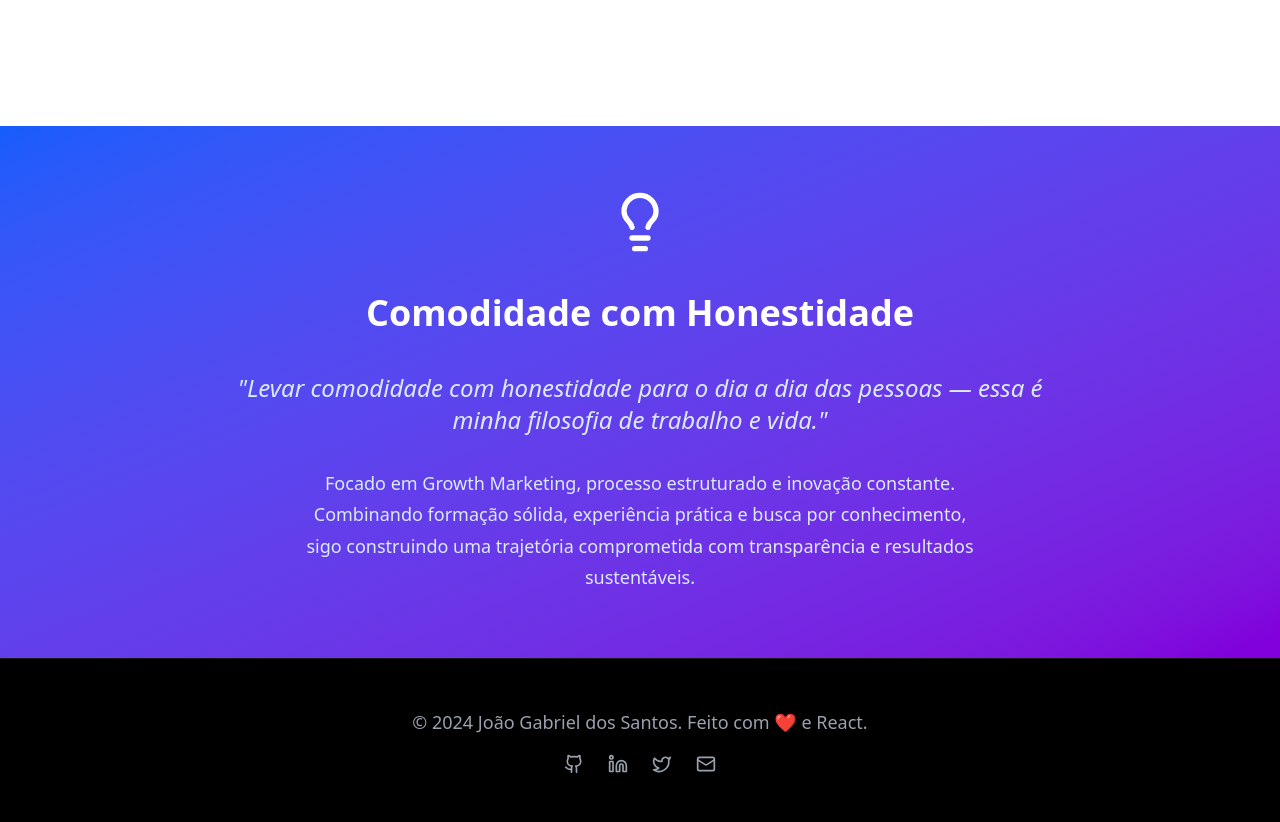
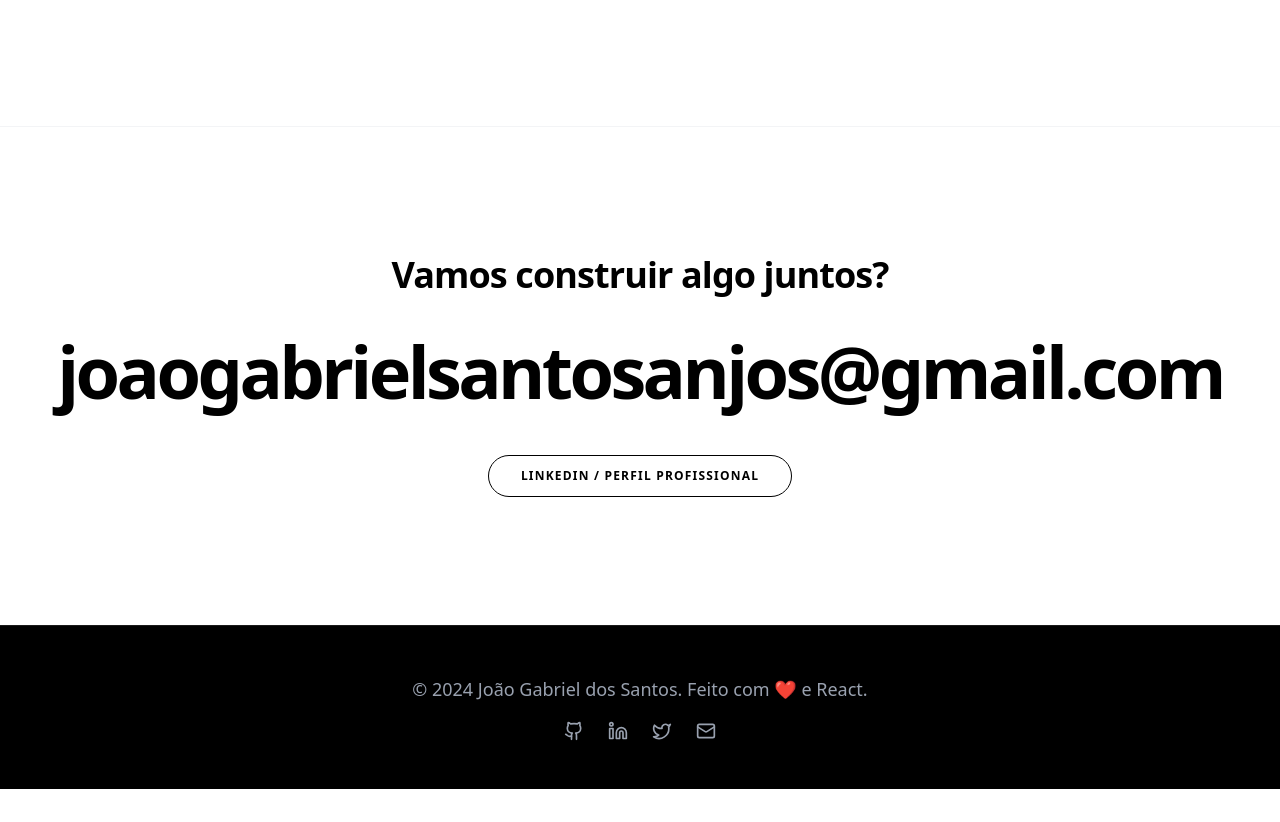
Before and after one commit to jgdosantos/personal, a React (Vite) app: page / in a window 1280 px wide. Shown: the part 2973-3795 px from the top of the page. After the commit the page ends 3762 px from the top, so only its background shows below. Built offline with nearby package versions, Linux system fonts and the light colour scheme.

Commit message:
Replace Philosophy with minimalist Contact section and fix base path

```diff
--- a/src/App.jsx
+++ b/src/App.jsx
@@ -126,10 +126,10 @@ const translations = {
         }
       ]
     },
-    philosophy: {
-      title: "Comodidade com Honestidade",
-      quote: "Levar comodidade com honestidade para o dia a dia das pessoas — essa é minha filosofia de trabalho e vida.",
-      current: "Focado em Growth Marketing, processo estruturado e inovação constante. Combinando formação sólida, experiência prática e busca por conhecimento, sigo construindo uma trajetória comprometida com transparência e resultados sustentáveis."
+    contact: {
+      title: "Vamos construir algo juntos?",
+      email: "joaogabrielsantosanjos@gmail.com",
+      social: "LinkedIn / Perfil Profissional"
     },
     footer: "Feito com ❤️ e React."
   },
@@ -181,10 +181,10 @@ const translations = {
         }
       ]
     },
-    philosophy: {
-      title: "Convenience with Honesty",
-      quote: "Bringing convenience with honesty to people's daily lives — this is my work and life philosophy.",
-      current: "Focused on Growth Marketing, structured process and constant innovation. Combining solid training, practical experience and pursuit of knowledge, I continue building a trajectory committed to transparency and sustainable results."
+    contact: {
+      title: "Let's build something together?",
+      email: "joaogabrielsantosanjos@gmail.com",
+      social: "LinkedIn / Professional Profile"
     },
     footer: "Made with ❤️ and React."
   }
@@ -446,18 +446,29 @@ const App = () => {
         </div>
       </section>
 
-      {/* Philosophy */}
-      <section id="contact" className="bg-gradient-to-br from-blue-600 to-purple-700 text-white py-12 md:py-16">
-        <div className="max-w-4xl mx-auto px-6 text-center">
+      {/* Contact Section */}
+      <section id="contact" className="bg-white py-32 border-t border-gray-100">
+        <div className="max-w-7xl mx-auto px-6 text-center">
           <AnimatedSection>
-            <Lightbulb className="mx-auto mb-8" size={64} />
-            <h2 className="mb-8">{t.philosophy.title}</h2>
-            <blockquote className="text-xl md:text-2xl italic mb-8 text-blue-100">
-              "{t.philosophy.quote}"
-            </blockquote>
-            <p className="text-lg text-blue-100 leading-relaxed max-w-2xl mx-auto">
-              {t.philosophy.current}
-            </p>
+            <h2 className="text-3xl md:text-4xl font-bold text-black mb-10 tracking-tight">
+              {t.contact.title}
+            </h2>
+            <a
+              href={`mailto:${t.contact.email}`}
+              className="block text-4xl md:text-6xl lg:text-7xl font-black text-black hover:text-gray-600 transition-colors duration-300 break-words tracking-tighter"
+            >
+              {t.contact.email}
+            </a>
+            <div className="mt-12">
+              <a
+                href="https://www.linkedin.com/in/jo%C3%A3o-gabrieldsda/"
+                target="_blank"
+                rel="noopener noreferrer"
+                className="inline-block px-8 py-3 border border-black rounded-full text-black hover:bg-black hover:text-white transition-all duration-300 font-bold uppercase tracking-widest text-xs"
+              >
+                {t.contact.social}
+              </a>
+            </div>
           </AnimatedSection>
         </div>
       </section>
--- a/vite.config.js
+++ b/vite.config.js
@@ -4,5 +4,5 @@ import react from '@vitejs/plugin-react'
 // https://vite.dev/config/
 export default defineConfig({
   plugins: [react()],
-  base: "/",
+  base: "/personal/",
 })
```
